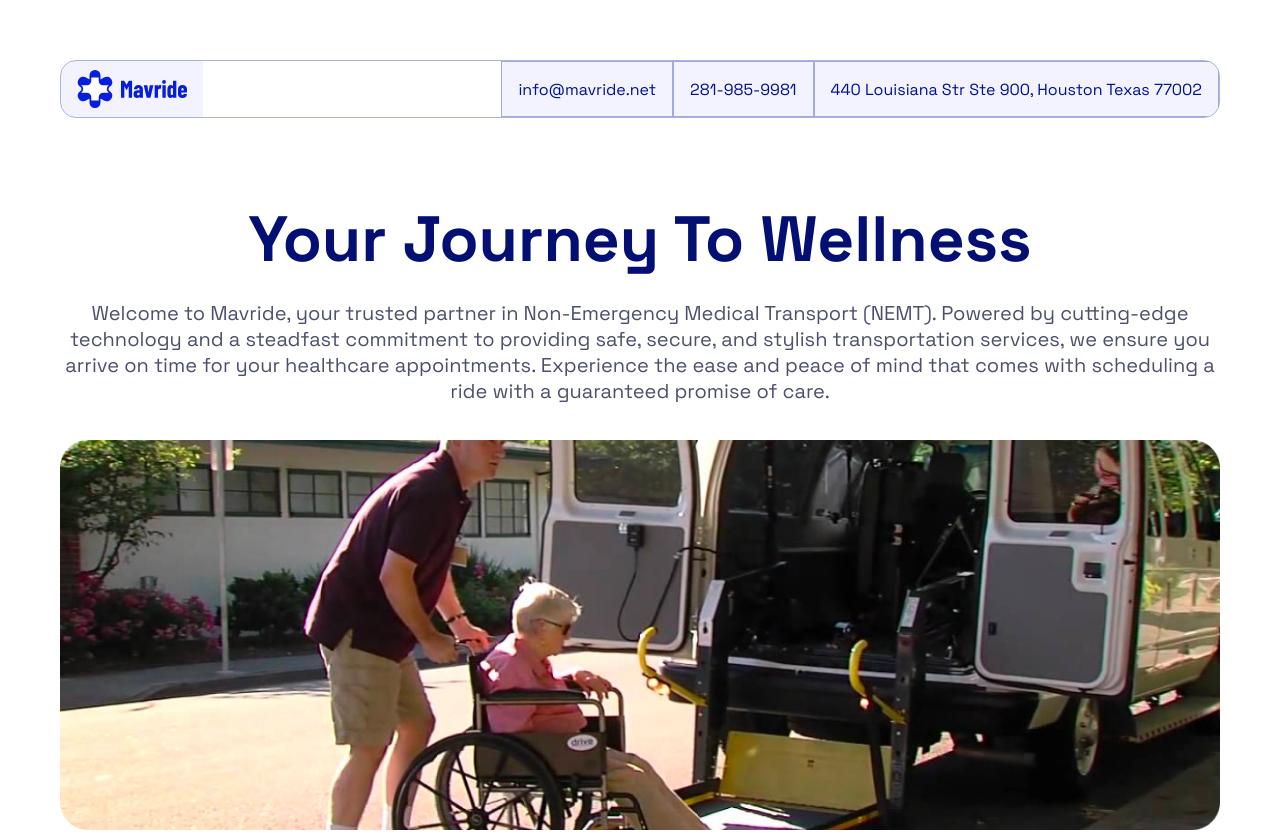
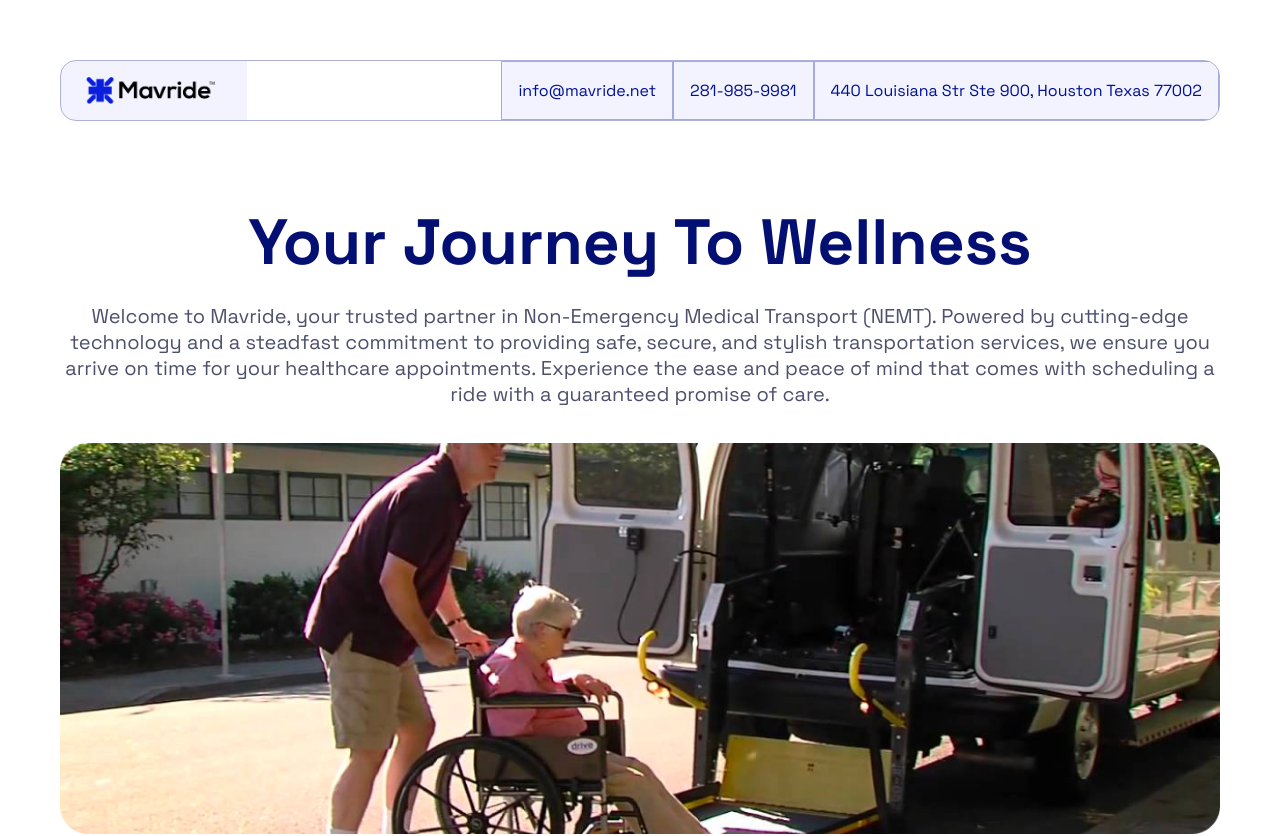
Before and after one commit to Promtech1/mavride, a Next.js app: page / in a window 1280 px wide. Shown: the top 836 px of the page. Built offline with nearby package versions, Linux system fonts and the light colour scheme.

Commit message:
Latest update

```diff
--- a/components/AnotherNav.tsx
+++ b/components/AnotherNav.tsx
@@ -8,8 +8,8 @@ const NavBar = () => {
         style={{ border: "0.1px #01119652 solid" }}
       >
         <Link href={"/"}><div className="flex justify-between items-center w-fit bg-mediumblue-200 p-4 py-2">
-          <img src="/vector.svg" className="mr-2" alt="" />
-          <img src="/mavride.svg" alt="" />
+          <img src="/logo.png" className="mr-2 w-[130px]" alt="" />
+
         </div></Link>
 
         <div className="bg-mediumblue-100 flex justify-center items-center px-4 ">
@@ -21,8 +21,7 @@ const NavBar = () => {
         style={{ border: "0.1px #01119652 solid" }}
       >
         <Link href={"/"}><div className="flex justify-between items-center w-fit bg-mediumblue-200 p-4 py-2">
-          <img src="/vector.svg" className="mr-2 h-[40px]" alt="" />
-          <img src="/mavride.svg" alt="" />
+          <img  src="/logo.png" className="mr-2 w-[130px] p-2 logo" alt="" />
         </div></Link>
 
         <div></div>
```
Also changed, not shown: public/logo.png (added).
